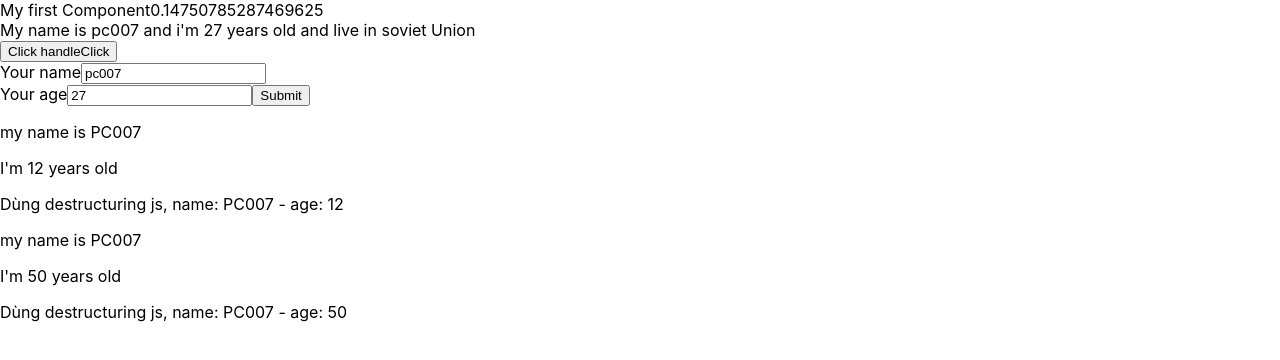
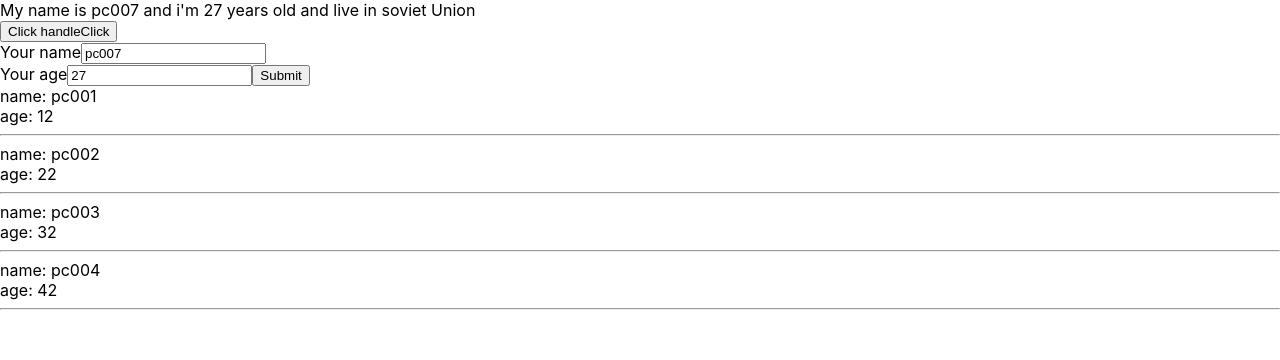
Before and after one commit to itphucuong007/basic-reactjs, a React (Create React App) app: page / in a window 1280 px wide. Shown: the top 360 px of the page. Built offline with nearby package versions, Linux system fonts and the light colour scheme.

Commit message:
video 24

```diff
--- a/src/components/DisplayInfor.js
+++ b/src/components/DisplayInfor.js
@@ -3,23 +3,24 @@ import React from "react";
 
 class DisplayInfor extends React.Component {
     render() {
-
-        {/*  Dạng 3: Dùng destructuring js để thay thế props */ }
-        const {age, name} = this.props;
-
+        const { listUsers } = this.props;
         return (
             <div>
-                <p>my name is {this.props.name}</p>
-                <p>I'm {this.props.age} years old </p>
+                {listUsers.map((user, key) => {
+                    return (
+                        <div key={user.id}>
+                            <div>name: {user.name}</div>
+                            <div>age: {user.age}</div>
+                            <hr/>
+                        </div>
 
-                {/*  Dạng 3: Dùng destructuring js để thay thế props */}
-                <p>Dùng destructuring js, name: {name} - age: {age}</p>
-
-
+                    );
+                }
+                )
+                }
 
             </div>
         );
-
     }
 
 }
--- a/src/components/MyComponents.js
+++ b/src/components/MyComponents.js
@@ -5,24 +5,22 @@ import DisplayInfor from './DisplayInfor';
 
 
 class MyComponent extends React.Component {
+
+    state = {
+        listUsers: [
+            {id: 1, name: 'pc001', age: "12" },
+            {id: 2, name: 'pc002', age: "22" },
+            {id: 3, name: 'pc003', age: "32" },
+            {id: 4, name: 'pc004', age: "42" },
+        ]
+    }
+
     render() {
-
-        // Tạo ra variable
-        let myAge = 50;
         return (
             <div>
-                My first Component
-                {Math.random()}
                 <UserInfor />
 
-                {/* Dạng 1: Kiểu 1 và 2 */}
-                <DisplayInfor name="PC007" age={12} />
-
-                {/*  Dạng 2: Truyền gián tiếp */}
-                <DisplayInfor name="PC007" age={myAge} />
-
-
-
+                <DisplayInfor listUsers={this.state.listUsers} />
 
             </div>
         );
```
